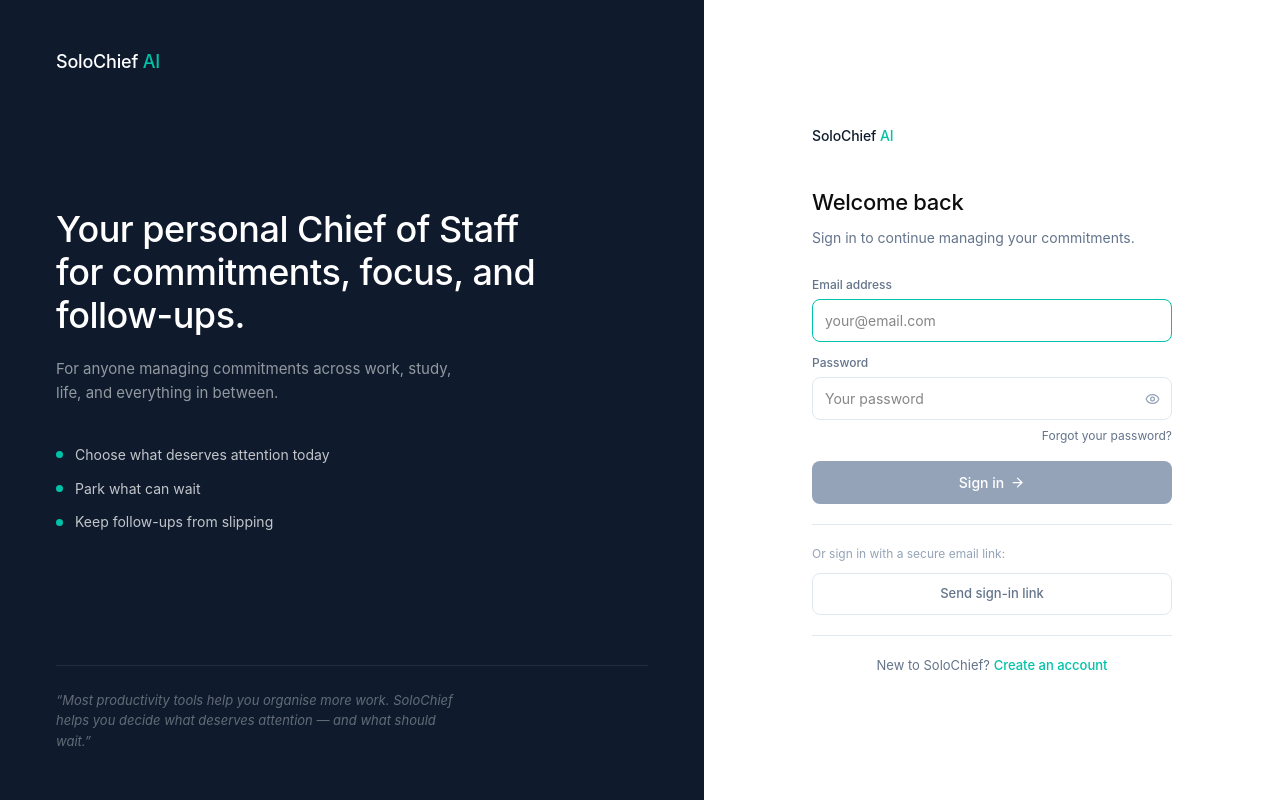
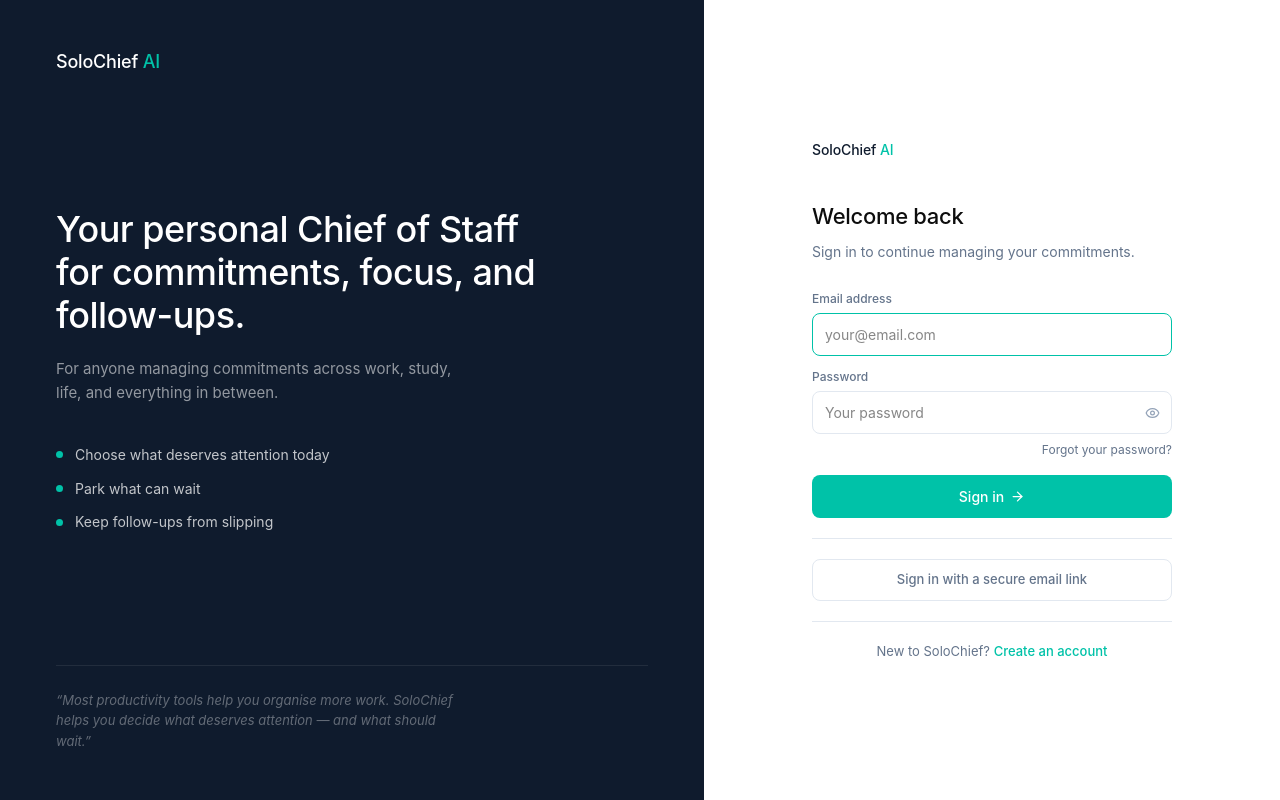
Before and after one commit to fasathor-001/usesolochief, a Next.js app: page /auth/login in a window 1280 px wide. Built offline with nearby package versions, Linux system fonts and the light colour scheme.

Commit message:
polish: improve secure email link sign-in flow

```diff
--- a/src/components/auth/signin-form.tsx
+++ b/src/components/auth/signin-form.tsx
@@ -1,11 +1,13 @@
 'use client'
 
-import { useState, Suspense } from 'react'
+import { useState, useRef, Suspense } from 'react'
 import { createClient } from '@/lib/supabase/client'
 import Link from 'next/link'
 import { useRouter, useSearchParams } from 'next/navigation'
 import { Eye, EyeOff, ArrowRight, CheckCircle2 } from 'lucide-react'
 import AuthBrandPanel from './auth-brand-panel'
+
+type Mode = 'password' | 'email-link'
 
 const ERROR_MESSAGES: Record<string, string> = {
   auth_failed: 'The sign-in link was invalid or has expired. Please try again.',
@@ -19,7 +21,7 @@
   marginBottom: '5px',
 }
 
-const inputStyle: React.CSSProperties = {
+const inputBase: React.CSSProperties = {
   width: '100%',
   padding: '10px 12px',
   border: '0.5px solid #E2E8F0',
@@ -32,50 +34,123 @@
   transition: 'border-color 0.12s',
 }
 
+const primaryBtn: React.CSSProperties = {
+  width: '100%',
+  padding: '11px 16px',
+  background: '#00C2A8',
+  border: 'none',
+  borderRadius: '8px',
+  fontSize: '14px',
+  fontWeight: 500,
+  color: '#fff',
+  cursor: 'pointer',
+  display: 'flex',
+  alignItems: 'center',
+  justifyContent: 'center',
+  gap: '6px',
+  transition: 'background 0.12s',
+  fontFamily: 'inherit',
+}
+
+const ghostBtn: React.CSSProperties = {
+  width: '100%',
+  padding: '10px 16px',
+  background: 'transparent',
+  border: '0.5px solid #E2E8F0',
+  borderRadius: '8px',
+  fontSize: '13px',
+  fontWeight: 500,
+  color: '#64748B',
+  cursor: 'pointer',
+  fontFamily: 'inherit',
+  transition: 'border-color 0.12s',
+}
+
+const divider = <div style={{ margin: '20px 0', borderTop: '0.5px solid #E2E8F0' }} />
+
+const signupFooter = (
+  <p style={{ margin: 0, fontSize: '13px', color: '#64748B', textAlign: 'center' }}>
+    New to SoloChief?{' '}
+    <Link href="/auth/signup" style={{ color: '#00C2A8', textDecoration: 'none', fontWeight: 500 }}>
+      Create an account
+    </Link>
+  </p>
+)
+
+function FieldError({ msg }: { msg: string }) {
+  return (
+    <p style={{ margin: '4px 0 0', fontSize: '12px', color: '#EF4444', lineHeight: 1.4 }}>{msg}</p>
+  )
+}
+
 function SigninFormInner() {
   const router = useRouter()
   const searchParams = useSearchParams()
   const rawError = searchParams.get('error')
 
+  const [mode, setMode] = useState<Mode>('password')
   const [email, setEmail] = useState('')
   const [password, setPassword] = useState('')
   const [showPassword, setShowPassword] = useState(false)
+
   const [loading, setLoading] = useState(false)
-  const [error, setError] = useState<string>(
+  const [emailLinkLoading, setEmailLinkLoading] = useState(false)
+  const [emailLinkSent, setEmailLinkSent] = useState(false)
+
+  const [authError, setAuthError] = useState<string>(
     rawError ? (ERROR_MESSAGES[rawError] ?? 'Something went wrong. Please try again.') : '',
   )
-  const [magicLinkSent, setMagicLinkSent] = useState(false)
-  const [magicLinkLoading, setMagicLinkLoading] = useState(false)
+  const [emailFieldError, setEmailFieldError] = useState('')
+  const [passwordFieldError, setPasswordFieldError] = useState('')
 
-  async function handleSubmit(e: React.FormEvent) {
+  const emailRef = useRef<HTMLInputElement>(null)
+
+  function clearErrors() {
+    setAuthError('')
+    setEmailFieldError('')
+    setPasswordFieldError('')
+  }
+
+  function switchMode(next: Mode) {
+    setMode(next)
+    setEmailLinkSent(false)
+    clearErrors()
+    setTimeout(() => emailRef.current?.focus(), 50)
+  }
+
+  async function handlePasswordSignIn(e: React.FormEvent) {
     e.preventDefault()
-    if (!email.trim() || !password) return
+    let hasError = false
+    if (!email.trim()) { setEmailFieldError('Enter your email address.'); hasError = true }
+    else setEmailFieldError('')
+    if (!password) { setPasswordFieldError('Enter your password.'); hasError = true }
+    else setPasswordFieldError('')
+    if (hasError) return
+
     setLoading(true)
-    setError('')
-
+    setAuthError('')
     const supabase = createClient()
     const { error: signInError } = await supabase.auth.signInWithPassword({
       email: email.trim(),
       password,
     })
-
     setLoading(false)
-
     if (signInError) {
-      setError(signInError.message)
+      setAuthError('We could not sign you in with those details. Check your email and password, or use a secure email link.')
     } else {
       router.push('/dashboard')
     }
   }
 
-  async function handleMagicLink() {
+  async function handleSendEmailLink(e: React.FormEvent) {
+    e.preventDefault()
     if (!email.trim()) {
-      setError('Enter your email address first.')
+      setEmailFieldError('Enter your email address to receive a secure sign-in link.')
       return
     }
-    setMagicLinkLoading(true)
-    setError('')
-
+    setEmailFieldError('')
+    setEmailLinkLoading(true)
+    setAuthError('')
     const supabase = createClient()
     const { error: otpError } = await supabase.auth.signInWithOtp({
       email: email.trim(),
@@ -83,176 +158,177 @@
         emailRedirectTo: `${process.env.NEXT_PUBLIC_APP_URL}/auth/callback`,
       },
     })
-
-    setMagicLinkLoading(false)
-
+    setEmailLinkLoading(false)
     if (otpError && !otpError.message.toLowerCase().includes('rate limit')) {
-      setError(otpError.message)
+      setAuthError(otpError.message)
     } else {
-      setMagicLinkSent(true)
+      setEmailLinkSent(true)
     }
   }
 
-  const isDisabled = loading || !email.trim() || !password
+  // ── Email-link success ──────────────────────────────────────────────
+  if (mode === 'email-link' && emailLinkSent) {
+    return (
+      <>
+        <h2 style={{ margin: '0 0 20px', fontSize: '22px', fontWeight: 500, color: '#0D0D0D', letterSpacing: '-0.3px' }}>
+          Check your email
+        </h2>
+        <div style={{
+          display: 'flex', alignItems: 'flex-start', gap: '10px',
+          padding: '14px', marginBottom: '20px',
+          background: 'rgba(0,194,168,0.06)', borderRadius: '8px',
+          border: '0.5px solid rgba(0,194,168,0.2)',
+        }}>
+          <CheckCircle2 size={15} color="#00C2A8" style={{ marginTop: '1px', flexShrink: 0 }} />
+          <p style={{ margin: 0, fontSize: '13px', color: '#64748B', lineHeight: 1.6 }}>
+            We sent a secure sign-in link to{' '}
+            <strong style={{ color: '#0D0D0D' }}>{email}</strong>.
+            Open it to continue to SoloChief.
+          </p>
+        </div>
+        <button
+          type="button"
+          style={ghostBtn}
+          onClick={() => { setEmailLinkSent(false); setEmail(''); setTimeout(() => emailRef.current?.focus(), 50) }}
+        >
+          Use a different email
+        </button>
+        {divider}
+        {signupFooter}
+      </>
+    )
+  }
 
+  // ── Email-link form ─────────────────────────────────────────────────
+  if (mode === 'email-link') {
+    return (
+      <>
+        <h2 style={{ margin: '0 0 8px', fontSize: '22px', fontWeight: 500, color: '#0D0D0D', letterSpacing: '-0.3px' }}>
+          Sign in with email link
+        </h2>
+        <p style={{ margin: '0 0 28px', fontSize: '14px', color: '#64748B', lineHeight: 1.5 }}>
+          Enter your email and we will send you a secure link to access SoloChief.
+        </p>
+
+        <form onSubmit={handleSendEmailLink} noValidate>
+          <div style={{ marginBottom: emailFieldError ? 4 : 20 }}>
+            <label style={labelStyle}>Email address</label>
+            <input
+              ref={emailRef}
+              type="email"
+              value={email}
+              onChange={e => { setEmail(e.target.value); setEmailFieldError('') }}
+              placeholder="your@email.com"
+              autoFocus
+              style={{ ...inputBase, borderColor: emailFieldError ? '#EF4444' : '#E2E8F0' }}
+              onFocus={e => { e.target.style.borderColor = emailFieldError ? '#EF4444' : '#00C2A8' }}
+              onBlur={e => { e.target.style.borderColor = emailFieldError ? '#EF4444' : '#E2E8F0' }}
+            />
+            {emailFieldError && <FieldError msg={emailFieldError} />}
+          </div>
+
+          {authError && (
+            <p style={{ margin: '0 0 12px', fontSize: '13px', color: '#EF4444', lineHeight: 1.4 }}>{authError}</p>
+          )}
+
+          <button type="submit" disabled={emailLinkLoading} style={{ ...primaryBtn, background: emailLinkLoading ? '#94A3B8' : '#00C2A8', cursor: emailLinkLoading ? 'not-allowed' : 'pointer' }}>
+            {emailLinkLoading ? 'Sending…' : 'Send sign-in link'}
+          </button>
+        </form>
+
+        <div style={{ margin: '16px 0', borderTop: '0.5px solid #E2E8F0' }} />
+
+        <button type="button" style={ghostBtn} onClick={() => switchMode('password')}>
+          Use password instead
+        </button>
+
+        {divider}
+        {signupFooter}
+      </>
+    )
+  }
+
+  // ── Password form (default) ─────────────────────────────────────────
   return (
     <>
-      <h2 style={{
-        margin: '0 0 8px',
-        fontSize: '22px',
-        fontWeight: 500,
-        color: '#0D0D0D',
-        letterSpacing: '-0.3px',
-      }}>
+      <h2 style={{ margin: '0 0 8px', fontSize: '22px', fontWeight: 500, color: '#0D0D0D', letterSpacing: '-0.3px' }}>
         Welcome back
       </h2>
       <p style={{ margin: '0 0 28px', fontSize: '14px', color: '#64748B', lineHeight: 1.5 }}>
         Sign in to continue managing your commitments.
       </p>
 
-      <form onSubmit={handleSubmit}>
-        <div style={{ marginBottom: '12px' }}>
+      <form onSubmit={handlePasswordSignIn} noValidate>
+        <div style={{ marginBottom: emailFieldError ? 4 : 12 }}>
           <label style={labelStyle}>Email address</label>
           <input
+            ref={emailRef}
             type="email"
             value={email}
-            onChange={e => setEmail(e.target.value)}
+            onChange={e => { setEmail(e.target.value); setEmailFieldError('') }}
             placeholder="your@email.com"
             autoFocus
-            required
-            style={inputStyle}
-            onFocus={e => (e.target.style.borderColor = '#00C2A8')}
-            onBlur={e => (e.target.style.borderColor = '#E2E8F0')}
+            style={{ ...inputBase, borderColor: emailFieldError ? '#EF4444' : '#E2E8F0' }}
+            onFocus={e => { e.target.style.borderColor = emailFieldError ? '#EF4444' : '#00C2A8' }}
+            onBlur={e => { e.target.style.borderColor = emailFieldError ? '#EF4444' : '#E2E8F0' }}
           />
+          {emailFieldError && <FieldError msg={emailFieldError} />}
         </div>
 
-        <div style={{ marginBottom: '4px' }}>
+        <div style={{ marginBottom: passwordFieldError ? 4 : 0 }}>
           <label style={labelStyle}>Password</label>
           <div style={{ position: 'relative' }}>
             <input
               type={showPassword ? 'text' : 'password'}
               value={password}
-              onChange={e => setPassword(e.target.value)}
+              onChange={e => { setPassword(e.target.value); setPasswordFieldError('') }}
               placeholder="Your password"
-              required
-              style={{ ...inputStyle, paddingRight: '40px' }}
-              onFocus={e => (e.target.style.borderColor = '#00C2A8')}
-              onBlur={e => (e.target.style.borderColor = '#E2E8F0')}
+              style={{ ...inputBase, paddingRight: '40px', borderColor: passwordFieldError ? '#EF4444' : '#E2E8F0' }}
+              onFocus={e => { e.target.style.borderColor = passwordFieldError ? '#EF4444' : '#00C2A8' }}
+              onBlur={e => { e.target.style.borderColor = passwordFieldError ? '#EF4444' : '#E2E8F0' }}
             />
             <button
               type="button"
               onClick={() => setShowPassword(v => !v)}
+              aria-label={showPassword ? 'Hide password' : 'Show password'}
               style={{
-                position: 'absolute',
-                right: '12px',
-                top: '50%',
-                transform: 'translateY(-50%)',
-                background: 'none',
-                border: 'none',
-                cursor: 'pointer',
-                padding: 0,
-                color: '#94A3B8',
+                position: 'absolute', right: '12px', top: '50%', transform: 'translateY(-50%)',
+                background: 'none', border: 'none', cursor: 'pointer', padding: 0, color: '#94A3B8',
               }}
             >
               {showPassword ? <EyeOff size={15} /> : <Eye size={15} />}
             </button>
           </div>
+          {passwordFieldError && <FieldError msg={passwordFieldError} />}
         </div>
 
-        <div style={{ textAlign: 'right', marginBottom: '16px' }}>
+        <div style={{ textAlign: 'right', marginBottom: '16px', marginTop: passwordFieldError ? '4px' : '4px' }}>
           <Link href="/auth/forgot-password" style={{ fontSize: '12px', color: '#64748B', textDecoration: 'none' }}>
             Forgot your password?
           </Link>
         </div>
 
-        {error && (
-          <p style={{ margin: '0 0 12px', fontSize: '13px', color: '#EF4444', lineHeight: 1.4 }}>
-            {error}
-          </p>
+        {authError && (
+          <p style={{ margin: '0 0 12px', fontSize: '13px', color: '#EF4444', lineHeight: 1.4 }}>{authError}</p>
         )}
 
         <button
           type="submit"
-          disabled={isDisabled}
-          style={{
-            width: '100%',
-            padding: '11px 16px',
-            background: isDisabled ? '#94A3B8' : '#00C2A8',
-            border: 'none',
-            borderRadius: '8px',
-            fontSize: '14px',
-            fontWeight: 500,
-            color: '#fff',
-            cursor: isDisabled ? 'not-allowed' : 'pointer',
-            display: 'flex',
-            alignItems: 'center',
-            justifyContent: 'center',
-            gap: '6px',
-            transition: 'background 0.12s',
-            fontFamily: 'inherit',
-          }}
+          disabled={loading}
+          style={{ ...primaryBtn, background: loading ? '#94A3B8' : '#00C2A8', cursor: loading ? 'not-allowed' : 'pointer' }}
         >
-          {loading ? 'Signing in...' : (
-            <>
-              Sign in
-              <ArrowRight size={15} />
-            </>
-          )}
+          {loading ? 'Signing in…' : <><span>Sign in</span><ArrowRight size={15} /></>}
         </button>
       </form>
 
-      <div style={{ margin: '20px 0', borderTop: '0.5px solid #E2E8F0' }} />
+      {divider}
 
-      <p style={{ margin: '0 0 10px', fontSize: '12px', color: '#94A3B8' }}>
-        Or sign in with a secure email link:
-      </p>
+      <button type="button" style={ghostBtn} onClick={() => switchMode('email-link')}>
+        Sign in with a secure email link
+      </button>
 
-      {magicLinkSent ? (
-        <div style={{
-          display: 'flex',
-          alignItems: 'flex-start',
-          gap: '8px',
-          padding: '12px',
-          background: 'rgba(0,194,168,0.06)',
-          borderRadius: '8px',
-          border: '0.5px solid rgba(0,194,168,0.2)',
-        }}>
-          <CheckCircle2 size={15} color="#00C2A8" style={{ marginTop: '1px', flexShrink: 0 }} />
-          <p style={{ margin: 0, fontSize: '13px', color: '#64748B', lineHeight: 1.5 }}>
-            Check your email — we sent a secure sign-in link to <strong style={{ color: '#0D0D0D' }}>{email}</strong>.
-          </p>
-        </div>
-      ) : (
-        <button
-          type="button"
-          onClick={handleMagicLink}
-          disabled={magicLinkLoading}
-          style={{
-            width: '100%',
-            padding: '10px 16px',
-            background: 'transparent',
-            border: '0.5px solid #E2E8F0',
-            borderRadius: '8px',
-            fontSize: '13px',
-            fontWeight: 500,
-            color: '#64748B',
-            cursor: magicLinkLoading ? 'not-allowed' : 'pointer',
-            fontFamily: 'inherit',
-            transition: 'border-color 0.12s',
-          }}
-        >
-          {magicLinkLoading ? 'Sending...' : 'Send sign-in link'}
-        </button>
-      )}
-
-      <div style={{ margin: '20px 0', borderTop: '0.5px solid #E2E8F0' }} />
-
-      <p style={{ margin: 0, fontSize: '13px', color: '#64748B', textAlign: 'center' }}>
-        New to SoloChief?{' '}
-        <Link href="/auth/signup" style={{ color: '#00C2A8', textDecoration: 'none', fontWeight: 500 }}>
-          Create an account
-        </Link>
-      </p>
+      {divider}
+      {signupFooter}
     </>
   )
 }
```
Also changed, not shown: 1 other file (tests, documents, lock files or other folders).
